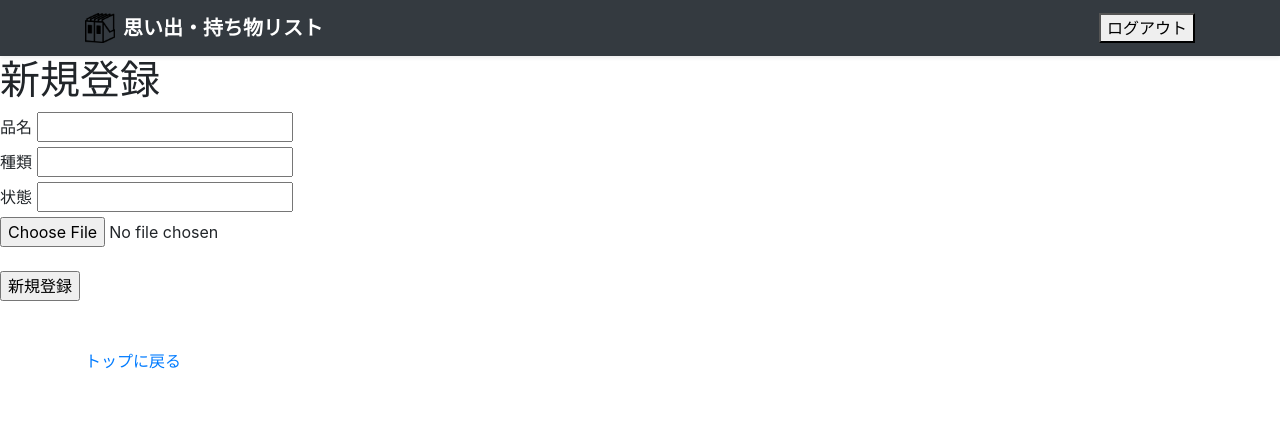
After one commit to Kousuke-Shibusawa/vitality, a Flask app: page /create in a window 1280 px wide. The commit adds this page. Shown: the top 424 px of the page. Run offline with Flask 2, Linux system fonts and the light colour scheme; some libraries are stand-ins or nearby versions.

Commit message:
DB作成

```diff
--- a/app.py
+++ b/app.py
@@ -1,8 +1,41 @@
 from flask import Flask
-from flask import render_template
+from flask import render_template, request, redirect
+from flask_sqlalchemy import SQLAlchemy
+from datetime import datetime
+import pytz
 
 app = Flask(__name__)
+app.config['SQLALCHEMY_DATABASE_URI'] = 'sqlite:///ihin.db'
+db = SQLAlchemy(app)
+
+#pythonを対話モードにし、from app import db → db.create_all()でDB作成
+class Post(db.Model):
+    id = db.Column(db.Integer, primary_key=True)
+    username = db.Column(db.String(20), nullable=False)
+    category = db.Column(db.String(40), nullable=False)
+    title = db.Column(db.String(50), nullable=False)
+    status = db.Column(db.String(40), nullable=False)
+    user_image_url = db.Column(db.String(120))
+    sreated_at = db.Column(db.DateTime, nullable=False, default=datetime.now(pytz.timezone('Asia/Tokyo')))
 
 @app.route("/")
 def hello_world():
     return render_template('index2.html')
+
+@app.route('/create', methods=['GET', 'POST'])
+#@login_required
+def create():
+    if request.method == 'POST':
+        title = request.form.get('title')
+        category = request.form.get('category')
+        status = request.form.get('status')
+        f = request.files['image']
+        filepath = 'static/images/' + secure_filename(f.filename)
+        f.save(filepath)
+        filepath = '/' + filepath
+        post = Post(title=title, category=category, status=status, user_image_url=filepath)
+        db.session.add(post)
+        db.session.commit()
+        return redirect('/')
+    else:
+        return render_template('create.html')
--- /dev/null
+++ b/templates/base.html
@@ -0,0 +1,15 @@
+<!DOCTYPE html>
+<html lang="ja">
+    <head>
+        <meta charset="UTF-8">
+        <title>思い出・持ち物リスト</title>
+        <meta name="description" content="遺品の保管から相続手続きまで、お客様の引き継ぐお手伝いをします">
+        <link rel="stylesheet" href="https://cdn.jsdelivr.net/npm/bootstrap@4.4.1/dist/css/bootstrap.min.css" integrity="sha384-Vkoo8x4CGsO3+Hhxv8T/Q5PaXtkKtu6ug5TOeNV6gBiFeWPGFN9MuhOf23Q9Ifjh" crossorigin="anonymous">
+        <link rel="stylesheet" href="{{ url_for('static', filename='css/styles.css')}}">
+        <link rel="icon" type="image/png" href="{{ url_for('static', filename='images/file.png')}}">
+    </head>
+    <body>
+        {% block content %}
+        {% endblock %}
+    </body>
+</html>
--- /dev/null
+++ b/templates/create.html
@@ -0,0 +1,59 @@
+{% extends "base.html" %}
+{% block content %}
+  <header>
+      <div class="collapse bg-dark" id="navbarHeader">
+        <div class="container">
+          <div class="row">
+            <div class="col-sm-8 col-md-7 py-4">
+              <h4 class="text-white">About</h4>
+              <p class="text-muted">Add some information about the album below, the author, or any other background context. Make it a few sentences long so folks can pick up some informative tidbits. Then, link them off to some social networking sites or contact information.</p>
+            </div>
+            <div class="col-sm-4 offset-md-1 py-4">
+              <h4 class="text-white">Contact</h4>
+              <ul class="list-unstyled">
+                <li><a href="#" class="text-white">Follow on Twitter</a></li>
+                <li><a href="#" class="text-white">Like on Facebook</a></li>
+                <li><a href="#" class="text-white">Email me</a></li>
+              </ul>
+            </div>
+          </div>
+        </div>
+      </div>
+      <div class="navbar navbar-dark bg-dark shadow-sm">
+        <div class="container">
+          <a href="#" class="navbar-brand d-flex align-items-center">
+            <img src="{{ url_for('static', filename='images/file.png')}}" width="30" height="30">
+            <strong>思い出・持ち物リスト</strong>
+          </a>
+          <button>ログアウト</button>
+        </div>
+      </div>
+    </header>
+
+    <main>
+        <h1>新規登録</h1>
+        <form method="POST" enctype="multipart/form-data">
+            <label for="title">品名</label>
+            <input type="text" name="title"><br>
+            <label for="category">種類</label>
+            <input type="text" name="category"><br>
+            <label for="status">状態  </label>
+            <input type="text" name="status"><br>
+            <input type="file" accept=".png, .jpg, .jpeg, .png , .bmp, .gif" name="image"><br><br>
+            <input type="submit" value="新規登録">
+        </form>
+    </main>
+
+    <footer class="text-muted py-5">
+      <div class="container">
+        <p class="float-end mb-1">
+          <a href="/">トップに戻る</a>
+        </p>
+      </div>
+    </footer>
+
+        <script src="/docs/5.0/dist/js/bootstrap.bundle.min.js" integrity="sha384-MrcW6ZMFYlzcLA8Nl+NtUVF0sA7MsXsP1UyJoMp4YLEuNSfAP+JcXn/tWtIaxVXM" crossorigin="anonymous"></script>
+        <script src="https://code.jquery.com/jquery-3.4.1.slim.min.js" integrity="sha384-J6qa4849blE2+poT4WnyKhv5vZF5SrPo0iEjwBvKU7imGFAV0wwj1yYfoRSJoZ+n" crossorigin="anonymous"></script>
+        <script src="https://cdn.jsdelivr.net/npm/popper.js@1.16.0/dist/umd/popper.min.js" integrity="sha384-Q6E9RHvbIyZFJoft+2mJbHaEWldlvI9IOYy5n3zV9zzTtmI3UksdQRVvoxMfooAo" crossorigin="anonymous"></script>
+        <script src="https://cdn.jsdelivr.net/npm/bootstrap@4.4.1/dist/js/bootstrap.min.js" integrity="sha384-wfSDF2E50Y2D1uUdj0O3uMBJnjuUD4Ih7YwaYd1iqfktj0Uod8GCExl3Og8ifwB6" crossorigin="anonymous"></script>
+{% endblock %}
```
Also changed, not shown: templates/index2.html (+4 -17 lines), ihin.db (added).
